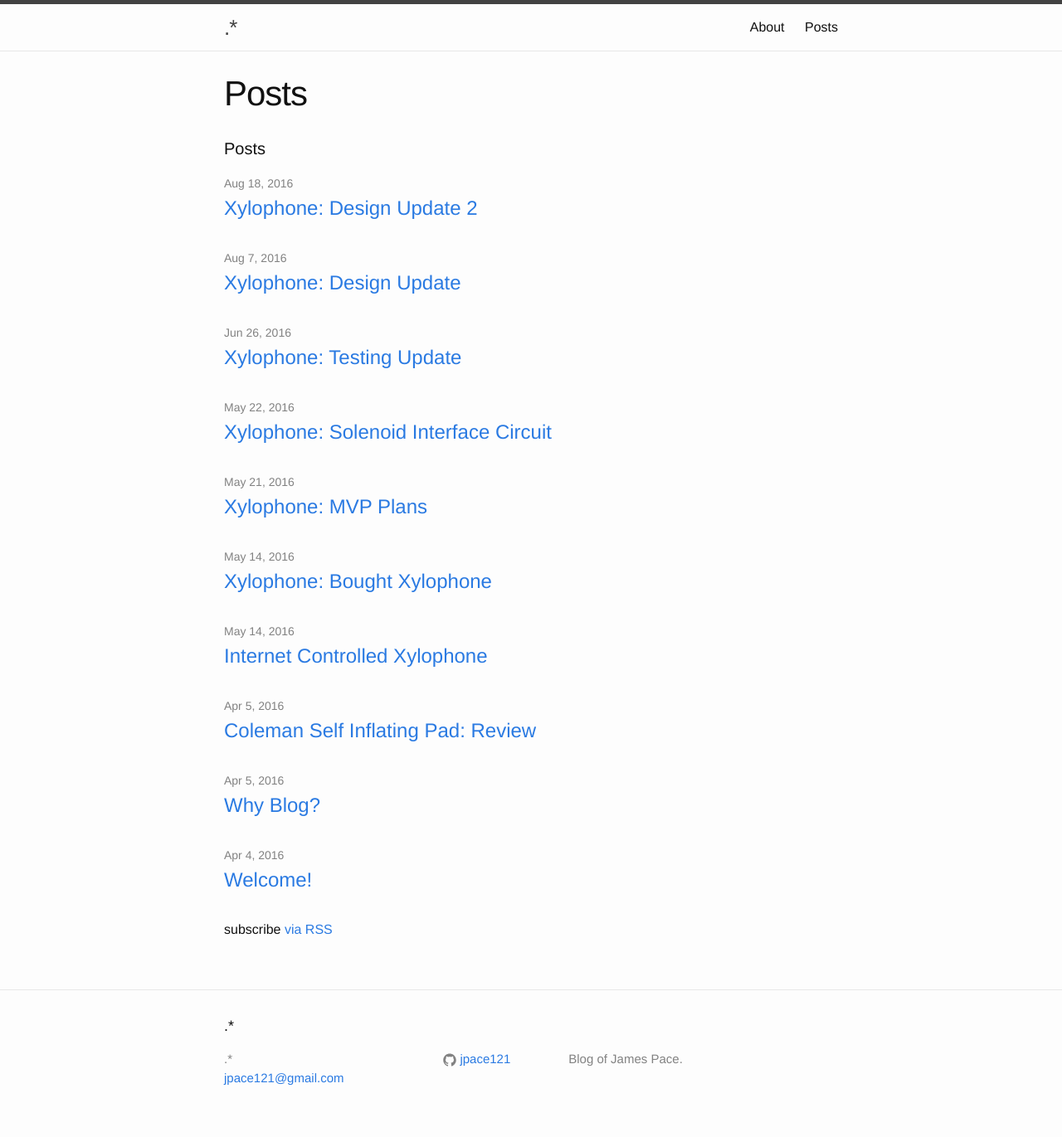
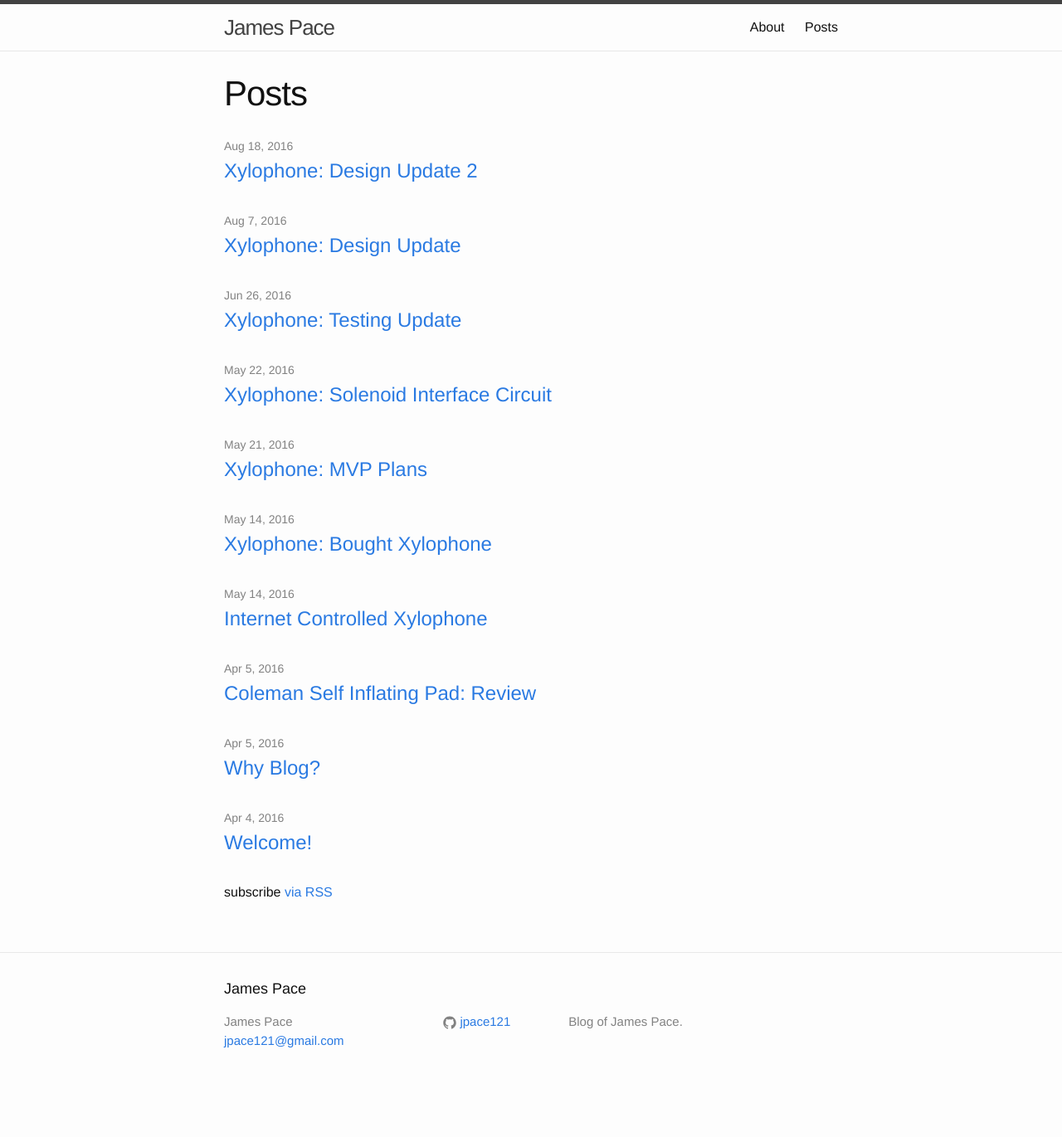
Before and after one commit to jpace121/github-site-old, a Jekyll site: the page built from posts.html, in a window 1280 px wide. Shown: the whole page at 83% size. Built offline with Jekyll 4.4.1, drawn with Linux system fonts in a browser that asks for light colours; after the commit the page ends 1326 px from its top, so only the background shows below that.

Commit message:
Make less ugly.

```diff
--- a/_config.yml
+++ b/_config.yml
@@ -6,7 +6,7 @@
 # 'jekyll serve'. If you change this file, please restart the server process.
 
 # Site settings
-title: .*
+title: James Pace
 email: jpace121@gmail.com
 description: > # this means to ignore newlines until "baseurl:"
  Blog of James Pace.
--- a/posts.html
+++ b/posts.html
@@ -5,8 +5,6 @@ permalink: /posts/
 ---
 
 <div class="home">
-
-  <h1 class="page-heading">Posts</h1>
 
   <ul class="post-list">
     {% for post in site.posts %}
```
